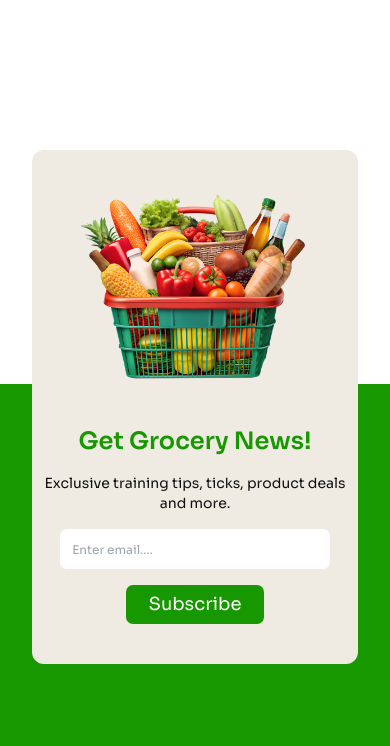
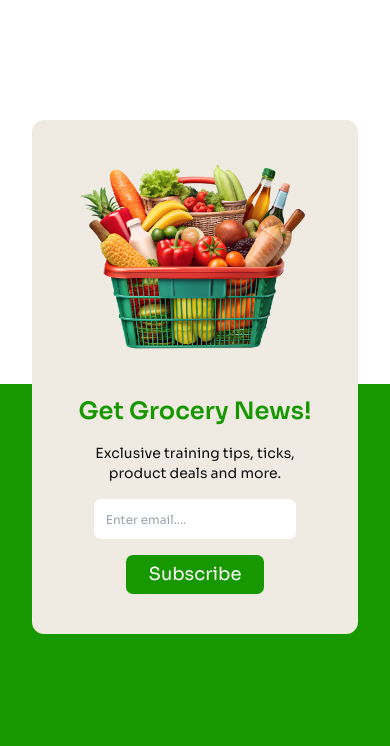
Before and after one commit to sarfarazakram576/Assignment-3, a plain HTML site: page index.html in a window 390 px wide. Shown: the part 2800-3546 px from the top of the page. Drawn offline with nearby package versions, Linux system fonts and the light colour scheme; a web font is replaced by a local one.

Commit message:
add some improvement

```diff
--- a/index.html
+++ b/index.html
@@ -194,14 +194,14 @@
 
         <!-- news section  -->
         <section
-            class="relative top-[280px] md:top-44 2xl:top-48 md:container  mx-8 md:mx-auto  bg-[#EFEBE3] rounded-[12px] py-10 px-2">
+            class="relative top-[250px] md:top-44 2xl:top-48 md:container  mx-8 2xl:w-[1300px] md:mx-auto  bg-[#EFEBE3] rounded-[12px] py-10 px-2">
             <div class="flex flex-col md:flex-row  items-center">
                 <div class=" flex justify-center  ">
                     <img src="c2-assets/vegetable-busket.png" alt="" class="w-[80%]">
                 </div>
                 <div class="text-center md:text-left mt-10 md:mt-0">
                     <h1 class="font-semibold text-[#179800] md:text-black text-2xl">Get Grocery News!</h1>
-                    <p class="text-sm my-4">Exclusive training tips, ticks, product deals and more.</p>
+                    <p class="text-sm my-4">Exclusive training tips, ticks, <br class="block md:hidden"> product  deals and more.</p>
                     <input type="email" placeholder="Enter email...."
                         class="mb-4 placeholder:text-xs py-2 rounded-[7px] w-[87%] px-3"><br>
                     <button
```
